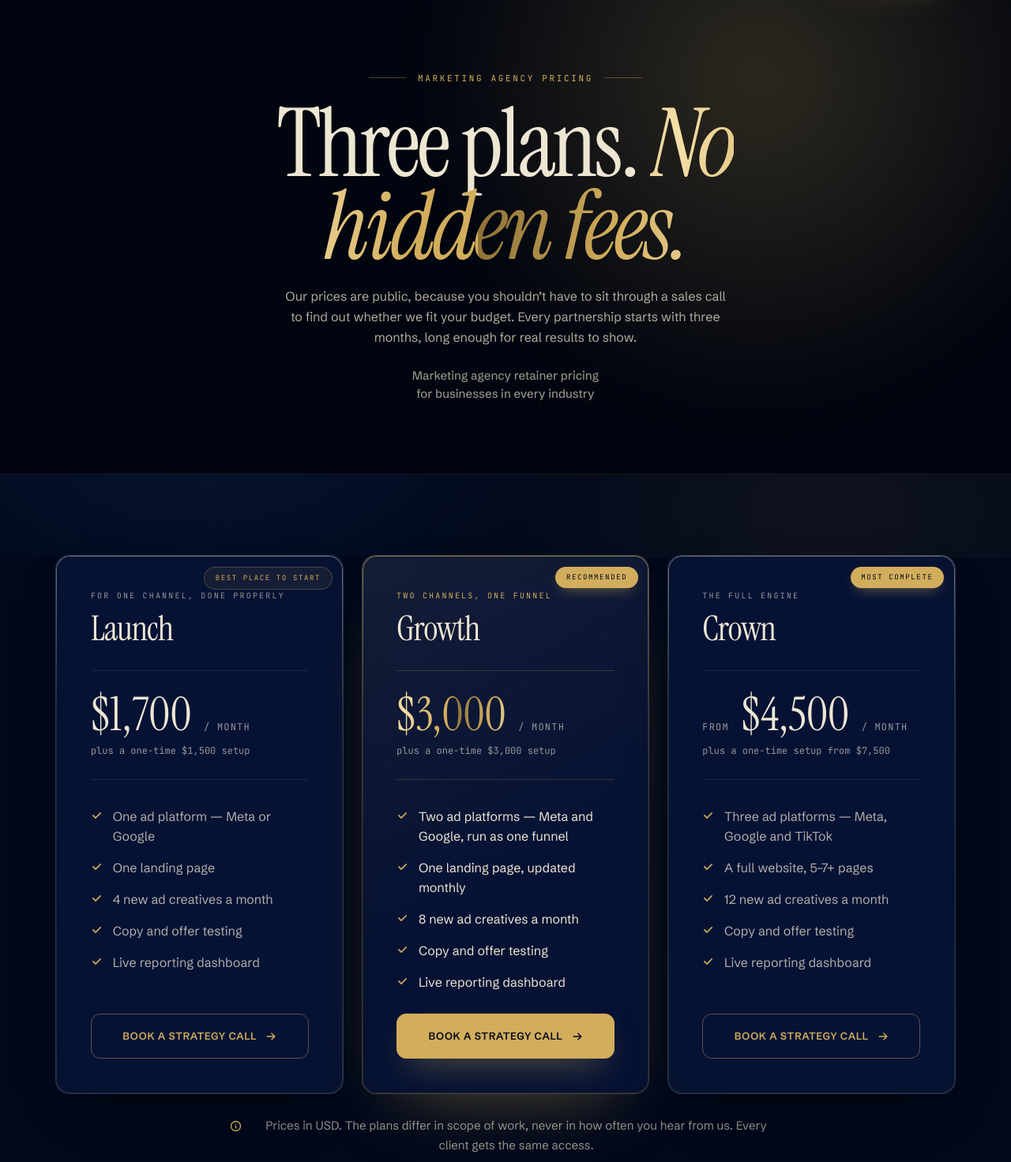
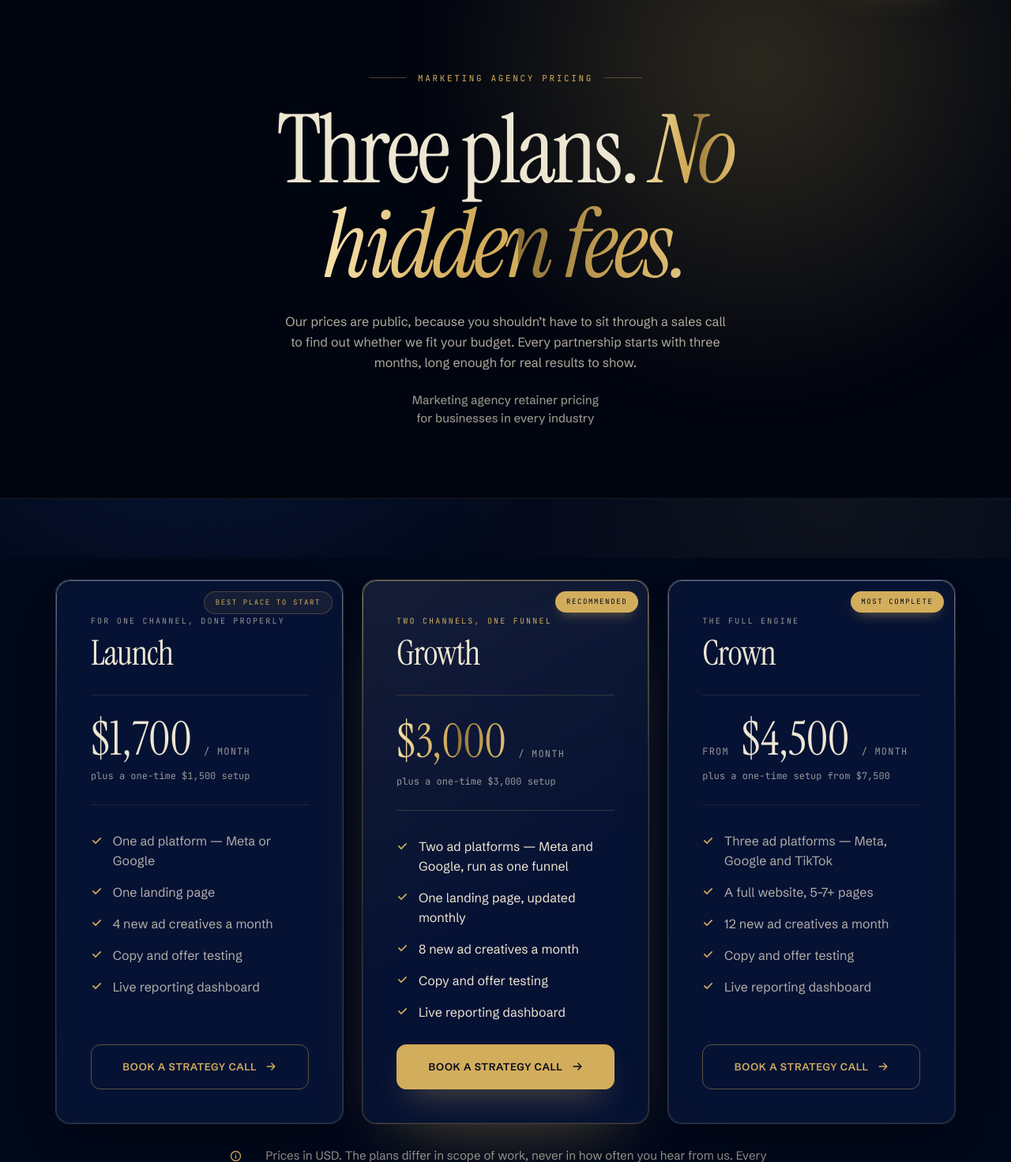
Before and after one commit to X4CH4PUR1/gns-website, a PHP site: page /pricing.html in a window 1280 px wide. Shown: the part 93-1565 px from the top of the page at 79% size. Run offline with PHP 8.4, Linux system fonts and the light colour scheme.

Commit message:
Headings: stop italic gold text clipping, open h1 line spacing
The gradient-clipped italic lost the right edge of a line-final "No", and at 0.87 the descender of "plans" met the ascender of "hidden" on pricing.

Co-Authored-By: Claude Opus 5.5 <noreply@anthropic.com>

```diff
--- a/404.html
+++ b/404.html
@@ -62,7 +62,7 @@
   <link rel="preload" href="assets/fonts/schibsted-grotesk-var.woff2" as="font" type="font/woff2" crossorigin>
   <link rel="stylesheet" href="assets/fonts/fonts.css?v=ec00ecde">
 
-  <link rel="stylesheet" href="style.css?v=64ef2368">
+  <link rel="stylesheet" href="style.css?v=13a7bf7c">
   <link rel="stylesheet" href="legal.css?v=4a1c7bb6">
 
 </head>
--- a/about.html
+++ b/about.html
@@ -39,7 +39,7 @@
   <link rel="preload" href="assets/fonts/schibsted-grotesk-var.woff2" as="font" type="font/woff2" crossorigin>
   <link rel="stylesheet" href="assets/fonts/fonts.css?v=ec00ecde">
 
-  <link rel="stylesheet" href="style.css?v=64ef2368">
+  <link rel="stylesheet" href="style.css?v=13a7bf7c">
   <link rel="stylesheet" href="about.css?v=aca44895">
 
   <script type="application/ld+json">
--- a/contact.html
+++ b/contact.html
@@ -39,7 +39,7 @@
   <link rel="preload" href="assets/fonts/schibsted-grotesk-var.woff2" as="font" type="font/woff2" crossorigin>
   <link rel="stylesheet" href="assets/fonts/fonts.css?v=ec00ecde">
 
-  <link rel="stylesheet" href="style.css?v=64ef2368">
+  <link rel="stylesheet" href="style.css?v=13a7bf7c">
   <link rel="stylesheet" href="contact.css?v=c108784c">
 
   <script type="application/ld+json">
--- a/index.html
+++ b/index.html
@@ -39,7 +39,7 @@
   <link rel="preload" href="assets/fonts/schibsted-grotesk-var.woff2" as="font" type="font/woff2" crossorigin>
   <link rel="stylesheet" href="assets/fonts/fonts.css?v=ec00ecde">
 
-  <link rel="stylesheet" href="style.css?v=64ef2368">
+  <link rel="stylesheet" href="style.css?v=13a7bf7c">
   <link rel="stylesheet" href="index.css?v=f2a51a51">
 
   <script type="application/ld+json">
--- a/industries.html
+++ b/industries.html
@@ -39,7 +39,7 @@
   <link rel="preload" href="assets/fonts/schibsted-grotesk-var.woff2" as="font" type="font/woff2" crossorigin>
   <link rel="stylesheet" href="assets/fonts/fonts.css?v=ec00ecde">
 
-  <link rel="stylesheet" href="style.css?v=64ef2368">
+  <link rel="stylesheet" href="style.css?v=13a7bf7c">
   <link rel="stylesheet" href="services.css?v=875b231c">
 
   <script type="application/ld+json">
--- a/pricing.html
+++ b/pricing.html
@@ -39,7 +39,7 @@
   <link rel="preload" href="assets/fonts/schibsted-grotesk-var.woff2" as="font" type="font/woff2" crossorigin>
   <link rel="stylesheet" href="assets/fonts/fonts.css?v=ec00ecde">
 
-  <link rel="stylesheet" href="style.css?v=64ef2368">
+  <link rel="stylesheet" href="style.css?v=13a7bf7c">
   <link rel="stylesheet" href="pricing.css?v=1cf59282">
 
   <script type="application/ld+json">
--- a/privacy.html
+++ b/privacy.html
@@ -39,7 +39,7 @@
   <link rel="preload" href="assets/fonts/schibsted-grotesk-var.woff2" as="font" type="font/woff2" crossorigin>
   <link rel="stylesheet" href="assets/fonts/fonts.css?v=ec00ecde">
 
-  <link rel="stylesheet" href="style.css?v=64ef2368">
+  <link rel="stylesheet" href="style.css?v=13a7bf7c">
   <link rel="stylesheet" href="legal.css?v=4a1c7bb6">
 
 </head>
--- a/services.html
+++ b/services.html
@@ -39,7 +39,7 @@
   <link rel="preload" href="assets/fonts/schibsted-grotesk-var.woff2" as="font" type="font/woff2" crossorigin>
   <link rel="stylesheet" href="assets/fonts/fonts.css?v=ec00ecde">
 
-  <link rel="stylesheet" href="style.css?v=64ef2368">
+  <link rel="stylesheet" href="style.css?v=13a7bf7c">
   <link rel="stylesheet" href="services.css?v=875b231c">
 
   <script type="application/ld+json">
--- a/style.css
+++ b/style.css
@@ -179,7 +179,9 @@ h1, h2, h3, h4 {
   text-wrap: balance;
 }
 
-h1 { font-size: clamp(3rem, 9.4vw, 9.25rem); line-height: 0.87; letter-spacing: -0.033em; }
+/* 0.87 let a descender on line one touch an ascender on line two ("plans" /
+   "hidden" on pricing). 1.0 keeps the set tight with clear air between them. */
+h1 { font-size: clamp(3rem, 9.4vw, 9.25rem); line-height: 1; letter-spacing: -0.033em; }
 h2 { font-size: clamp(2.2rem, 4.6vw, 4rem); }
 h3 { font-size: clamp(1.35rem, 2.1vw, 1.9rem); line-height: 1.1; }
 
@@ -196,6 +198,14 @@ p { max-width: 66ch; text-wrap: pretty; }
   animation: sheen 9s linear infinite;
   /* italic display type is where the metal ramp reads best */
   font-style: italic;
+  /* The gradient only paints inside the element's box, and italic glyphs lean
+     out of it: a line-final "No" lost the right edge of its "o". Pad the box
+     (on every line it wraps onto) and take the padding back with margin, so
+     the paint reaches the overhang without moving any text. */
+  padding: 0.06em 0.14em;
+  margin: 0 -0.14em;
+  -webkit-box-decoration-break: clone;
+  box-decoration-break: clone;
 }
 
 @keyframes sheen {
--- a/terms.html
+++ b/terms.html
@@ -39,7 +39,7 @@
   <link rel="preload" href="assets/fonts/schibsted-grotesk-var.woff2" as="font" type="font/woff2" crossorigin>
   <link rel="stylesheet" href="assets/fonts/fonts.css?v=ec00ecde">
 
-  <link rel="stylesheet" href="style.css?v=64ef2368">
+  <link rel="stylesheet" href="style.css?v=13a7bf7c">
   <link rel="stylesheet" href="legal.css?v=4a1c7bb6">
 
 </head>
--- a/thanks.html
+++ b/thanks.html
@@ -40,7 +40,7 @@
   <link rel="preload" href="assets/fonts/schibsted-grotesk-var.woff2" as="font" type="font/woff2" crossorigin>
   <link rel="stylesheet" href="assets/fonts/fonts.css?v=ec00ecde">
 
-  <link rel="stylesheet" href="style.css?v=64ef2368">
+  <link rel="stylesheet" href="style.css?v=13a7bf7c">
   <link rel="stylesheet" href="legal.css?v=4a1c7bb6">
 
 </head>
--- a/work.html
+++ b/work.html
@@ -39,7 +39,7 @@
   <link rel="preload" href="assets/fonts/schibsted-grotesk-var.woff2" as="font" type="font/woff2" crossorigin>
   <link rel="stylesheet" href="assets/fonts/fonts.css?v=ec00ecde">
 
-  <link rel="stylesheet" href="style.css?v=64ef2368">
+  <link rel="stylesheet" href="style.css?v=13a7bf7c">
   <link rel="stylesheet" href="work.css?v=9fbbeac0">
 
   <script type="application/ld+json">
```
